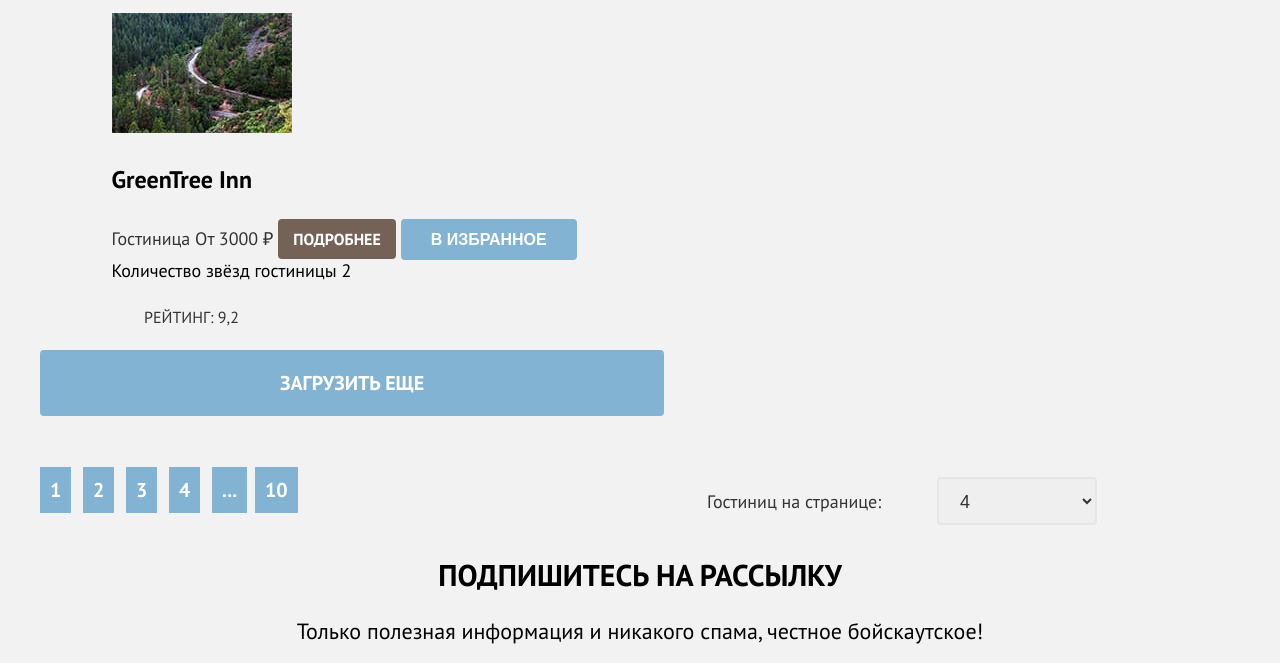
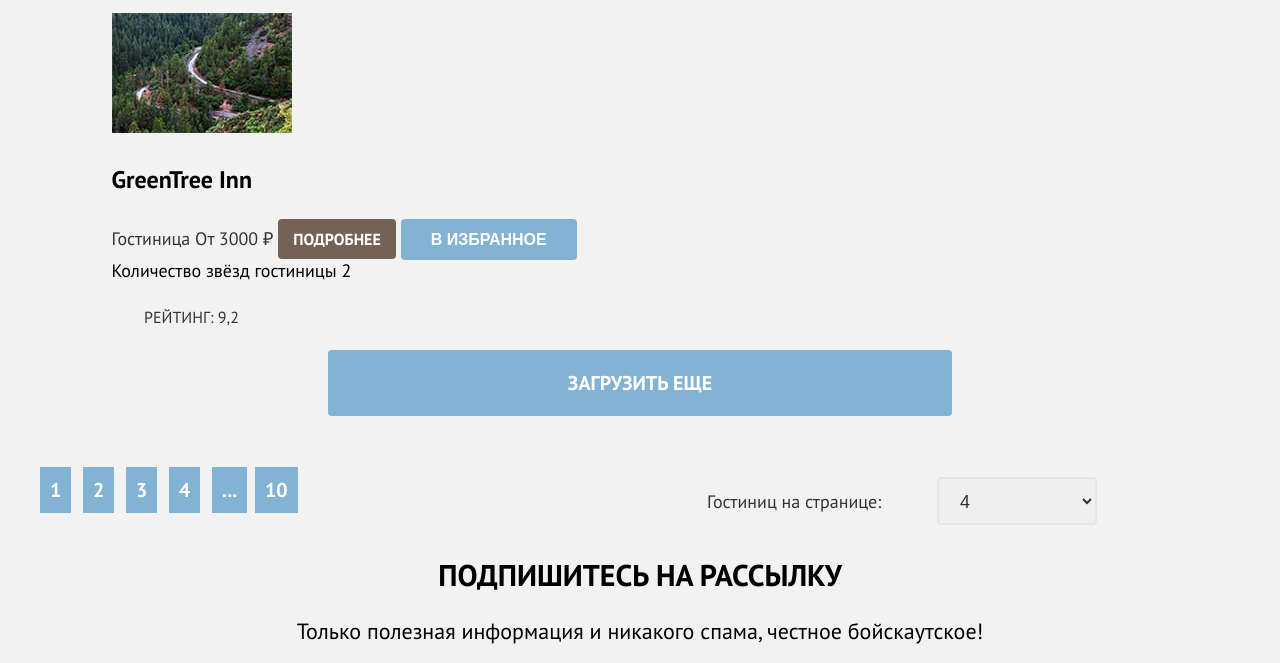
Before and after one commit to dreamkmet/237031-sedona-32, a plain HTML site: page catalog.html in a window 1280 px wide. Shown: the part 1637-2300 px from the top of the page. Drawn offline with Linux system fonts and the light colour scheme.

Commit message:
Правки

```diff
--- a/styles/styles.css
+++ b/styles/styles.css
@@ -478,7 +478,8 @@ body {
   border: none;
   border-radius: 4px;
   padding: 20px 240px;
-  display: flex; */
+  display: flex;
+  margin: 0 auto;
 }
 
 .main-navigation-list {
```
